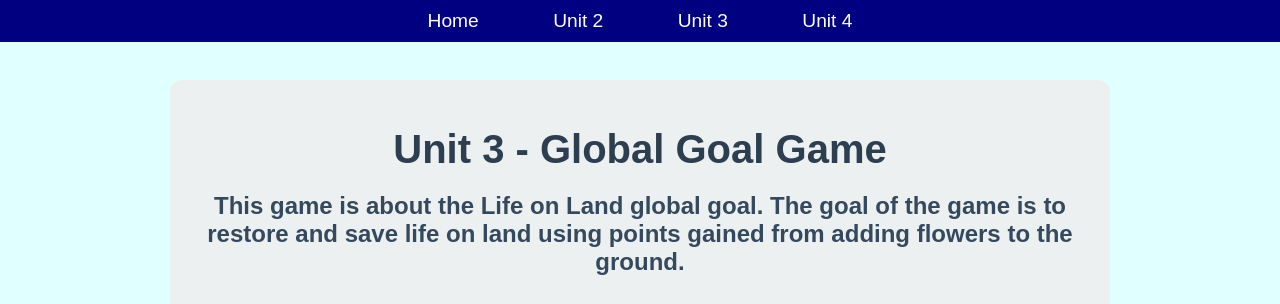
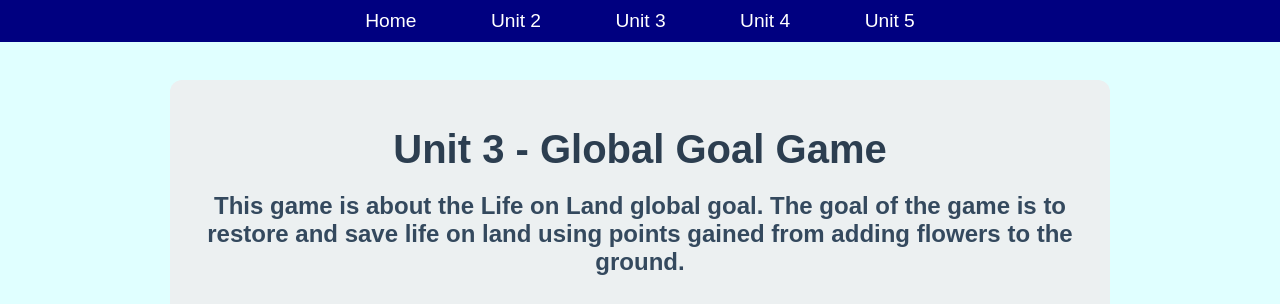
Before and after one commit to hannaheparker/hannaheparker.github.io, a plain HTML site: page unit3.html in a window 1280 px wide. Shown: the top 304 px of the page. Drawn offline with Linux system fonts and the light colour scheme.

Commit message:
Update unit3.html

```diff
--- a/unit3.html
+++ b/unit3.html
@@ -96,6 +96,7 @@
       <a href="unit2.html">Unit 2</a>
       <a href="unit3.html">Unit 3</a>
       <a href="unit4.html">Unit 4</a>
+      <a href="unit5.html">Unit 5</a>
     </nav>
 
     <!-- Main Content -->
```
